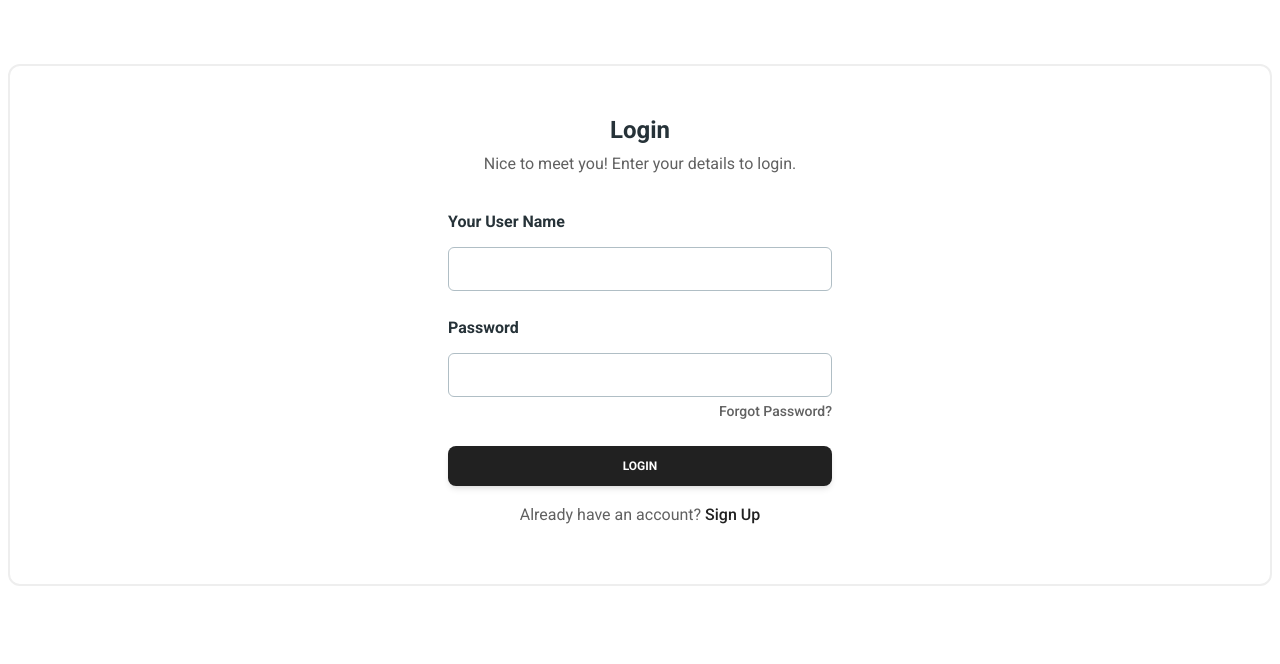
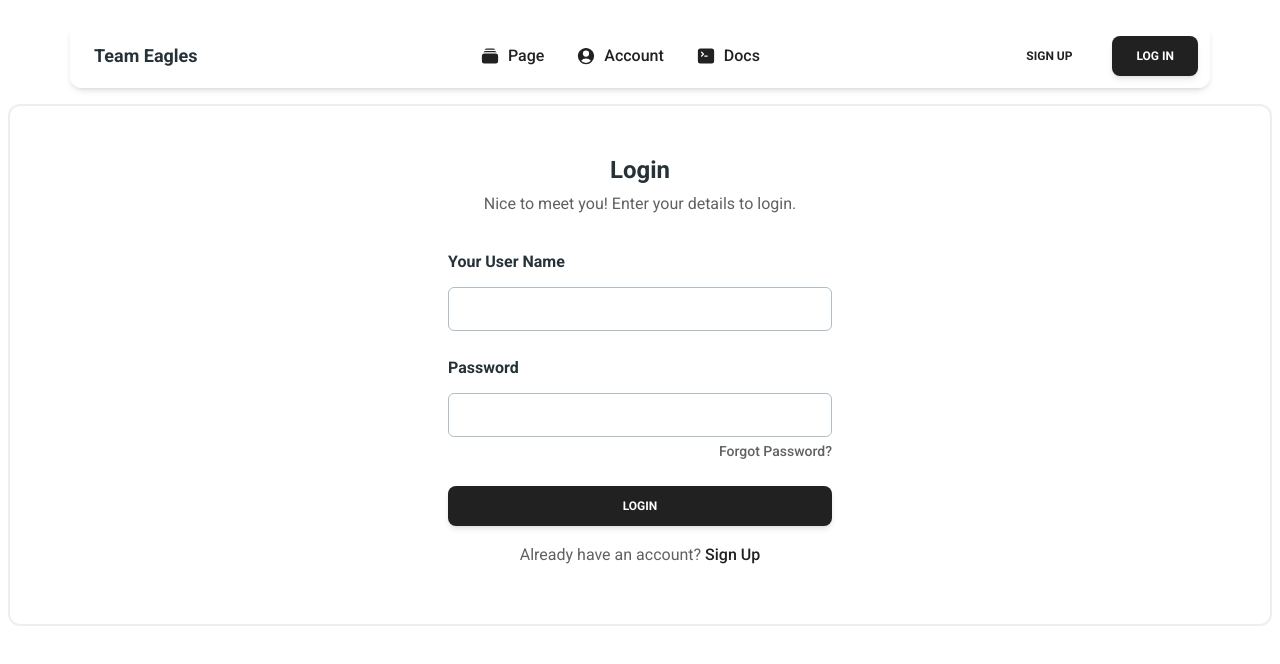
Before and after one commit to ameen-sid/Team-Eagles-Website, a Next.js app: page /login in a window 1280 px wide. Shown: the top 664 px of the page. Built offline with nearby package versions, Linux system fonts and the light colour scheme.

Commit message:
Updated Login Page

```diff
--- a/src/app/login/page.tsx
+++ b/src/app/login/page.tsx
@@ -2,6 +2,8 @@
 
 // Import the Required Modules
 import React, { useState } from "react";
+import { useRouter } from "next/navigation";
+import Link from "next/link";
 import {
 	Card,
 	Input,
@@ -10,7 +12,7 @@ import {
 } from "@material-tailwind/react";
 import axios from "axios";
 import toast from "react-hot-toast";
-import { useRouter } from "next/navigation";
+import { NavBar } from "@/components";
 
 // Function of Login Page
 const Login = () => {
@@ -23,7 +25,7 @@ const Login = () => {
 	const onLogin = async () => {
 		try {
 			const response = await axios.post("/api/v1/auth/login", user);
-			console.log("Login Status: ", response.data);
+			// console.log("Login Status: ", response.data);
 			toast.success("Login Successful");
 
 			router.push("/dashboard");
@@ -34,13 +36,15 @@ const Login = () => {
 	}
 
 	return (
+		<>
+			<NavBar/>
 			<Card
 				color="transparent"
 				shadow={false}
 				placeholder={undefined}
 				onPointerEnterCapture={undefined}
 				onPointerLeaveCapture={undefined}
-			className="flex items-center justify-center mt-16 mr-2 ml-2 border-2 p-12"
+				className="flex items-center justify-center mt-4 mr-2 ml-2 border-2 p-12"
 			>
 				<Typography
 					variant="h4"
@@ -125,12 +129,12 @@ const Login = () => {
 						onPointerEnterCapture={undefined}
 						onPointerLeaveCapture={undefined}
 					>
-					<a
-						href="http://localhost:3000/reset-password-email"
+						<Link
+							href="/reset-password-email"
 							className="font-medium transition-colors hover:text-gray-900"
 						>
 							&nbsp;Forgot Password?
-					</a>
+						</Link>
 					</Typography>
 
 					<Button
@@ -152,12 +156,13 @@ const Login = () => {
 						onPointerLeaveCapture={undefined}
 					>
 						Already have an account?{" "}
-          			<a href="http://localhost:3000/signup" className="font-medium text-gray-900">
+						<Link href="/signup" className="font-medium text-gray-900">
 							Sign Up
-          			</a>
+						</Link>
 					</Typography>
 				</form>
 			</Card>
+		</>
 	);
 }
 
```
Lines whose indentation alone changed are shown as unchanged.
